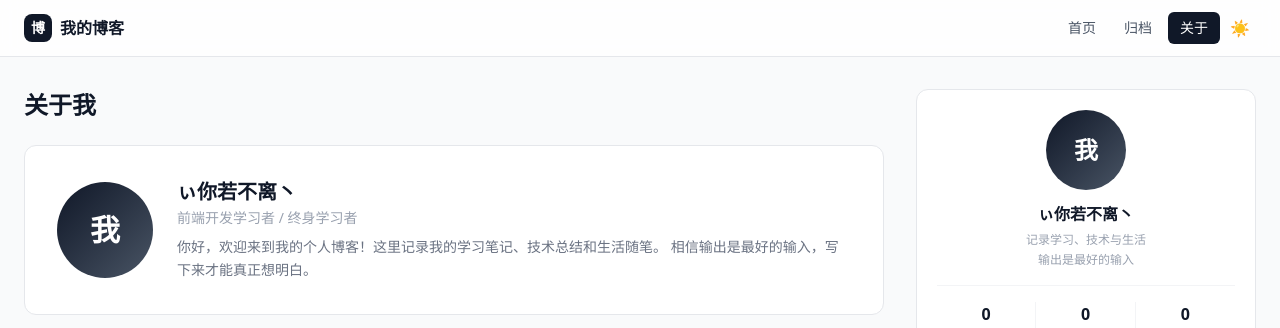
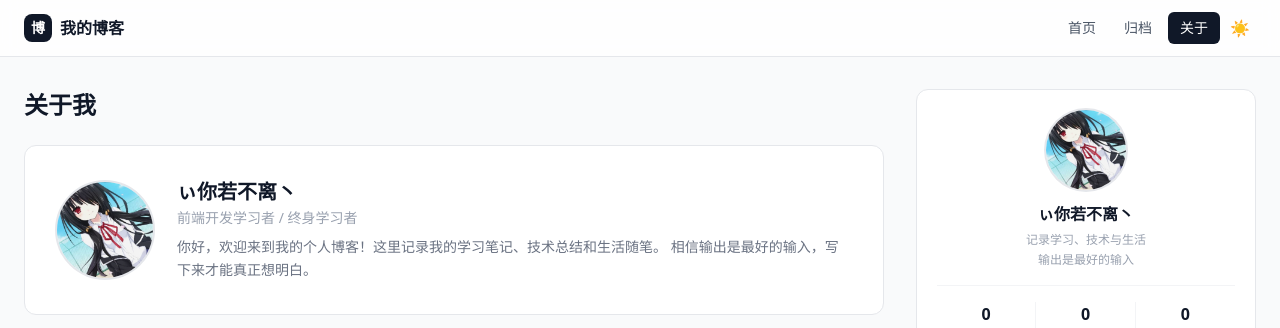
Before and after one commit to 1224234724/person-note, a React (Vite) app in the folder client/: page /about in a window 1280 px wide. Shown: the top 328 px of the page. Built offline with nearby package versions, Linux system fonts and the light colour scheme; no server answers.

Commit message:
feat: 添加博主头像(avatar.jpg)并应用到侧边栏与关于页

```diff
--- a/client/src/components/Sidebar.jsx
+++ b/client/src/components/Sidebar.jsx
@@ -36,9 +36,11 @@ export default function Sidebar() {
     <aside className="hidden lg:block space-y-5">
       {/* Blogger card */}
       <div className={`${cardCls} text-center`}>
-        <div className="w-20 h-20 mx-auto rounded-full bg-gradient-to-br from-gray-900 to-gray-600 text-white flex items-center justify-center text-2xl font-bold">
-          我
-        </div>
+        <img
+          src="/avatar.jpg"
+          alt="ぃ你若不离丶"
+          className="w-20 h-20 mx-auto rounded-full object-cover ring-2 ring-gray-200 dark:ring-gray-700"
+        />
         <h2 className="font-bold text-gray-900 dark:text-gray-100 mt-3">ぃ你若不离丶</h2>
         <p className="text-xs text-gray-400 mt-1 leading-relaxed">
           记录学习、技术与生活
--- a/client/src/pages/About.jsx
+++ b/client/src/pages/About.jsx
@@ -7,9 +7,11 @@ export default function About() {
 
       {/* Profile card */}
       <div className="bg-white dark:bg-gray-900 rounded-xl border border-gray-200 dark:border-gray-800 p-6 md:p-8 flex flex-col md:flex-row items-center gap-6">
-        <div className="w-24 h-24 rounded-full bg-gradient-to-br from-gray-900 to-gray-600 text-white flex items-center justify-center text-3xl font-bold shrink-0">
-          我
-        </div>
+        <img
+          src="/avatar.jpg"
+          alt="ぃ你若不离丶"
+          className="w-24 h-24 rounded-full object-cover ring-2 ring-gray-200 dark:ring-gray-700 shrink-0"
+        />
         <div className="text-center md:text-left">
           <h2 className="text-xl font-bold text-gray-900 dark:text-gray-100">ぃ你若不离丶</h2>
           <p className="text-sm text-gray-400 mt-0.5">前端开发学习者 / 终身学习者</p>
```
Also changed, not shown: client/public/avatar.jpg (added).
